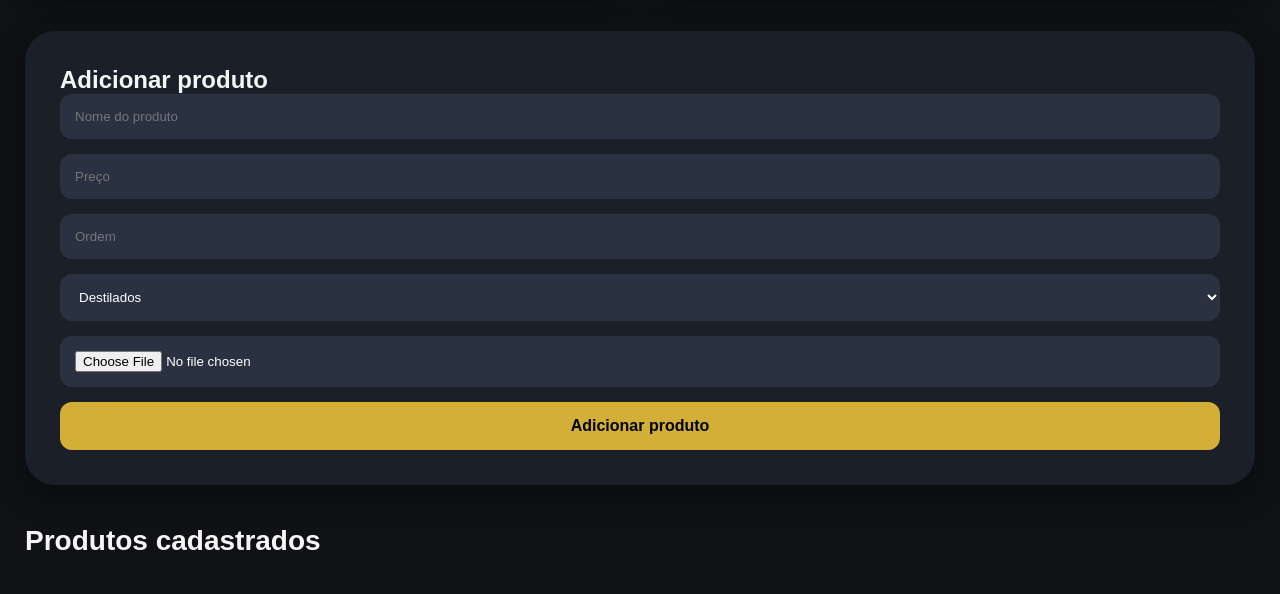
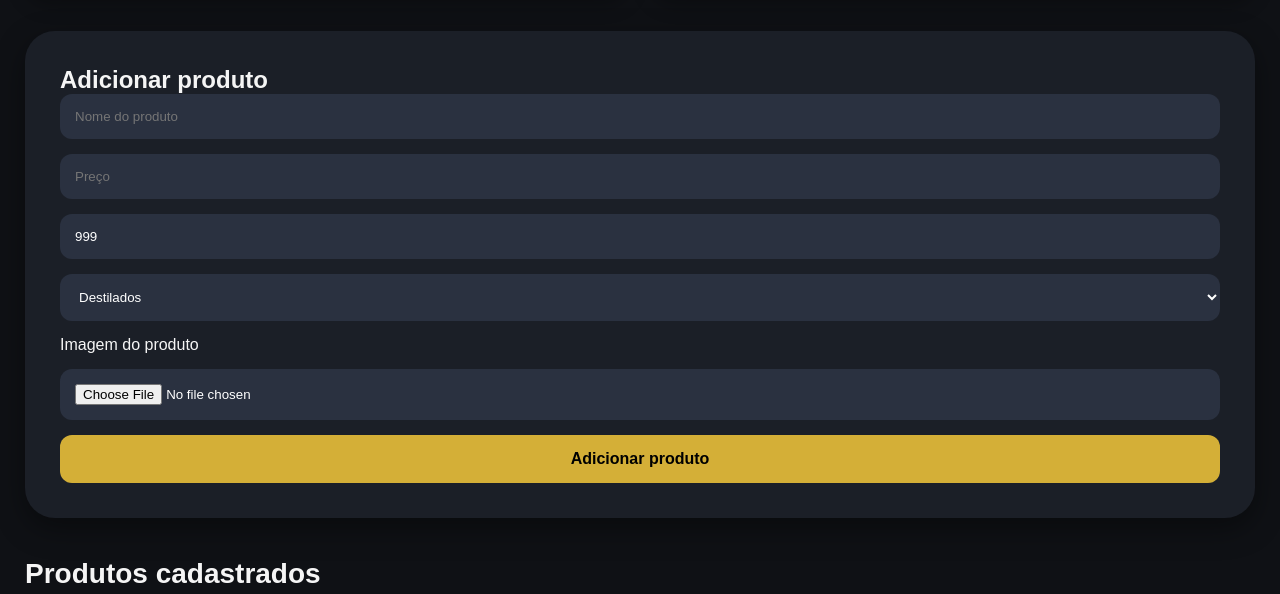
Before and after one commit to AtenasDistribuidora/catalogo, a Flask app: page /admin in a window 1280 px wide. Shown: the part 384-978 px from the top of the page. Run offline with Flask 3, Linux system fonts and the light colour scheme; the visitor is signed in with stand-in values (Sample User, id 1); data that the repository does not hold is empty.

Commit message:
atualização

```diff
--- a/templates/admin.html
+++ b/templates/admin.html
@@ -96,23 +96,25 @@ placeholder="Preço">
 <input
 name="ordem"
 type="number"
+value="999"
 placeholder="Ordem">
 
 <select name="categoria">
-
 <option>Destilados</option>
 <option>Whisky</option>
 <option>Vinhos</option>
 <option>Gin</option>
 <option>Mercearia</option>
 <option>Tabacaria</option>
+</select>
 
-</select>
+<label>Imagem do produto</label>
 
 <input
 required
 type="file"
-name="imagem">
+name="imagem"
+accept="image/*">
 
 <button>
 Adicionar produto
```
